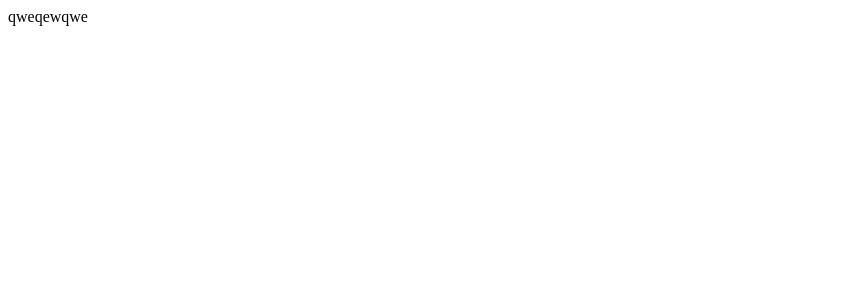
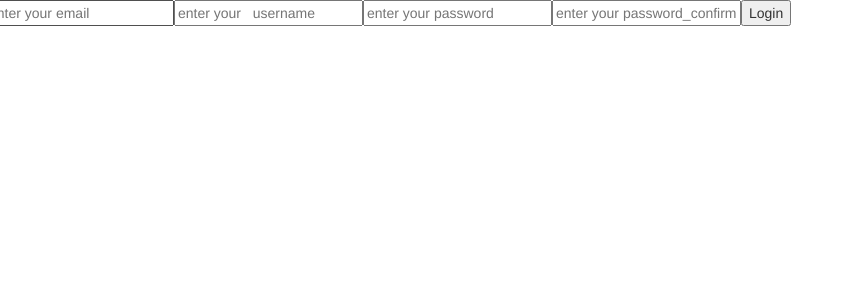
Before and after one commit to decaster3/hikesterFrontend, a React app: page / in a window 1280 px wide. Shown: the top 300 px of the page, without its empty margins (0-854 px from the left). Built offline with nearby package versions, Linux system fonts and the light colour scheme.

Commit message:
Added kostylnyi post zapros

```diff
--- a/client/client.js
+++ b/client/client.js
@@ -1,10 +1,10 @@
 import React, { Component } from 'react';
 import { render } from 'react-dom';
-import App from '../src/components/HomePage/App'
+import Form from '../src/components/Autorization/SignUp/Form'
 class Main extends Component {
     render(){
         return (
-          <App/>
+          <Form/>
         );
     }
 }
--- a/client/index.html
+++ b/client/index.html
@@ -1,6 +1,8 @@
 <html>
 <html lang="en">
 <head>
+  <link rel="stylesheet" href="https://maxcdn.bootstrapcdn.com/bootstrap/latest/css/bootstrap.min.css">
+  <link rel="stylesheet" href="https://maxcdn.bootstrapcdn.com/bootstrap/latest/css/bootstrap-theme.min.css">
   <meta charset="UTF-8">
   <title>Hikester</title>
 </head>
--- /dev/null
+++ b/src/components/Autorization/SignUp/Form.js
@@ -0,0 +1,36 @@
+import React, { Component } from 'react';
+import 'whatwg-fetch'
+class Form extends Component {
+
+  signUp() {
+    var emailr = this.refs.email.value;
+    var passwordr = this.refs.password.value;
+    var password_confirmationr = this.refs.password_confirmation.value;
+    var usernamer = this.refs.username.value;
+    var FormData = require('form-data');
+    var form = new FormData();
+
+    form.append('email', emailr);
+    form.append('username', usernamer);
+    form.append('password', passwordr);
+    form.append('password_confirmation', password_confirmationr);
+    console.log(form);
+
+    fetch('http://192.168.137.1:3000/v1/register', {
+      method: "POST",
+      body: form
+    })
+}
+    render(){
+        return (
+          <div className = "row">
+                <input ref='email' placeholder='enter your email' />
+                <input ref='username' placeholder='enter your   username' />
+                <input ref='password' placeholder='enter your password' />
+                <input ref='password_confirmation' placeholder='enter your password_confirmation' />
+              <button onClick = {this.signUp.bind(this)}>Login</button>
+              </div>
+        );
+    }
+}
+export default Form
```
Also changed, not shown: package.json (+9 -1 lines), src/redux/actions.js (added), src/redux/store.js (added), src/routes.js (added).
